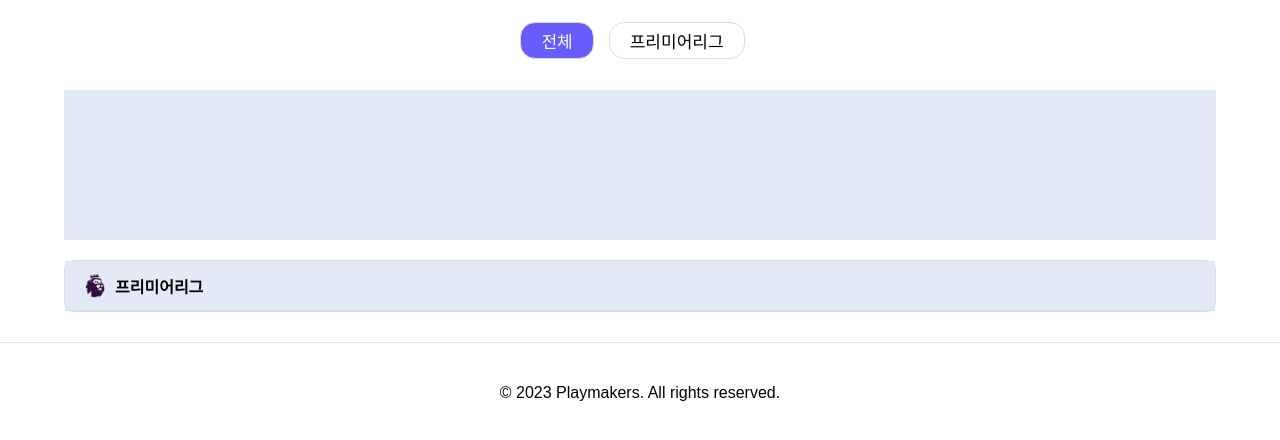
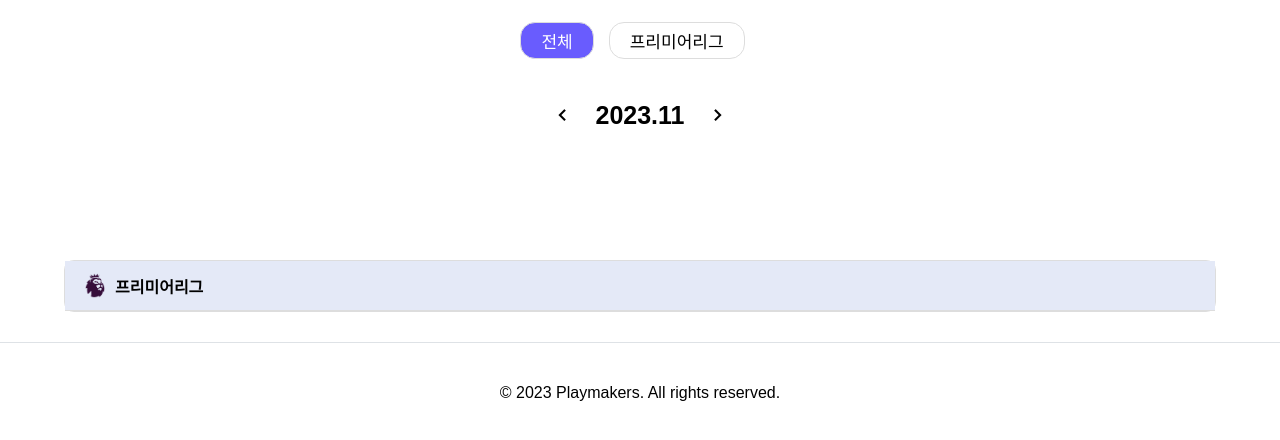
Before and after one commit to Sunny14578/soccer, a Django app: page /schedule/ in a window 1280 px wide. Shown: the part 70-510 px from the top of the page. Run offline with Django 4.2, Linux system fonts and the light colour scheme; data that the repository does not hold is empty; some web fonts are replaced.

Commit message:
[edit]:날짜 업데이트 기능 추가

```diff
--- a/frontapp/static/css/schedule.css
+++ b/frontapp/static/css/schedule.css
@@ -38,6 +38,10 @@ img{
     height: 25px;
 }
 
+i{
+    cursor: pointer;
+}
+
 .main{
     display: flex;
     flex-direction: column;
@@ -47,6 +51,31 @@ img{
 
 .main > *{
     margin: 10px 0 10px 0;
+}
+
+
+/* 날짜 */
+.date{
+    display: flex;
+    flex-direction: column;
+    height: 150px;
+}
+
+.year-date{
+    display: flex;
+    align-items: center;
+    text-align: center;
+    justify-content: center;
+    height: 50px;
+}
+
+.year-date > *{
+    margin: 0 10px 0 10px;
+    font-size: 25px;
+}
+
+.year-date > span{
+    font-weight: bold;
 }
 
 .leagues{
@@ -70,11 +99,6 @@ img{
 .all-btn{
     background-color: #695CFE !important;
     color: var(--sidebar-color);
-}
-
-.date{
-    height: 150px;
-    background-color: var(--body--color);
 }
 
 .league{
--- a/frontapp/templates/frontapp/schedule.html
+++ b/frontapp/templates/frontapp/schedule.html
@@ -10,7 +10,14 @@
         <button>프리미어리그</button>
     </div>
     <div class="date">
+        <div class="year-date">
+            <i class='bx bx-chevron-left'></i>
+            <span></span>
+            <i class='bx bx-chevron-right' ></i>
+        </div>
+        <div class="day">
 
+        </div>
     </div>
     <div class="premier league">
         <div class="league-header">
```
Also changed, not shown: frontapp/static/js/schedule.js (+48 -17 lines).
